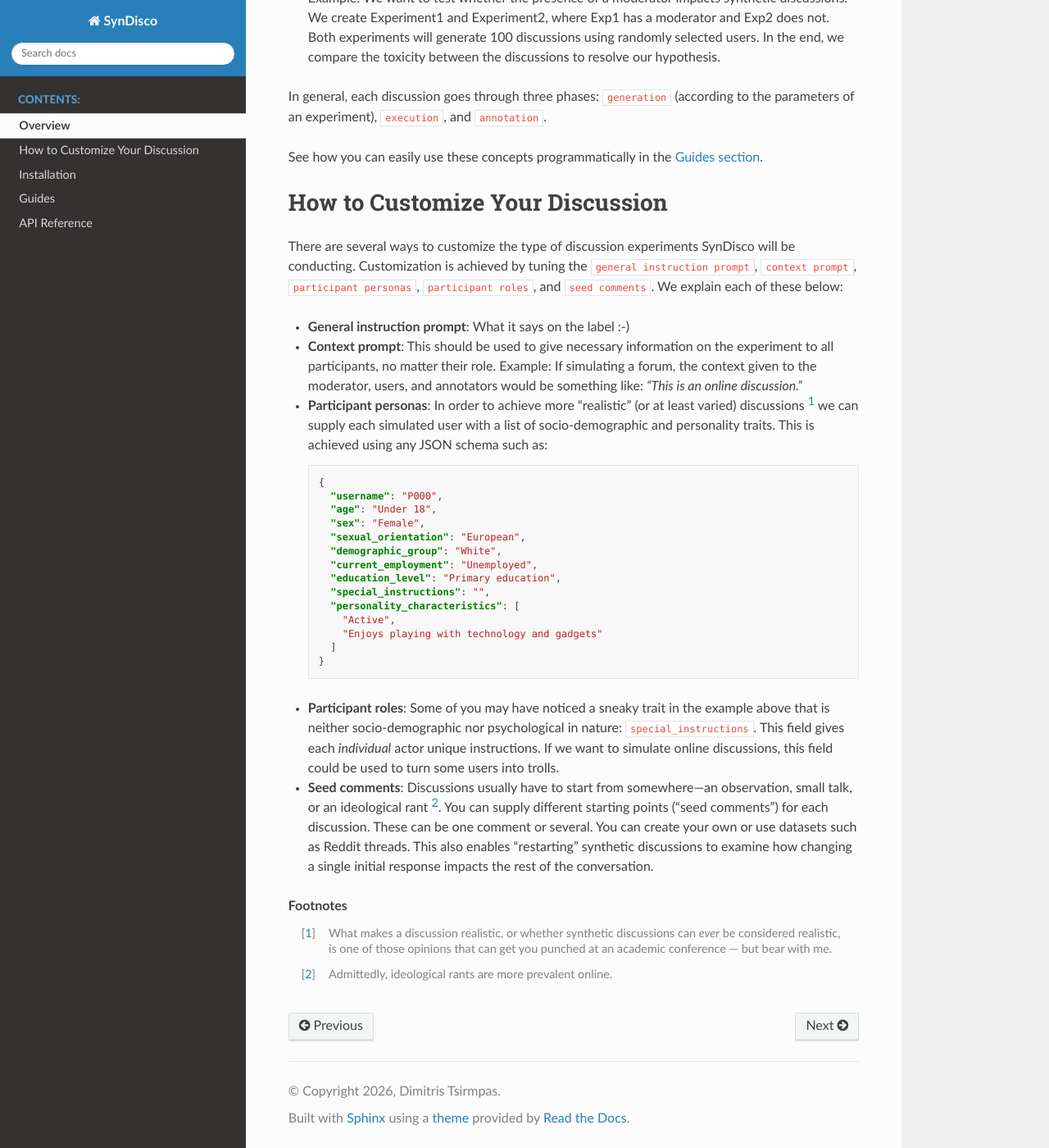
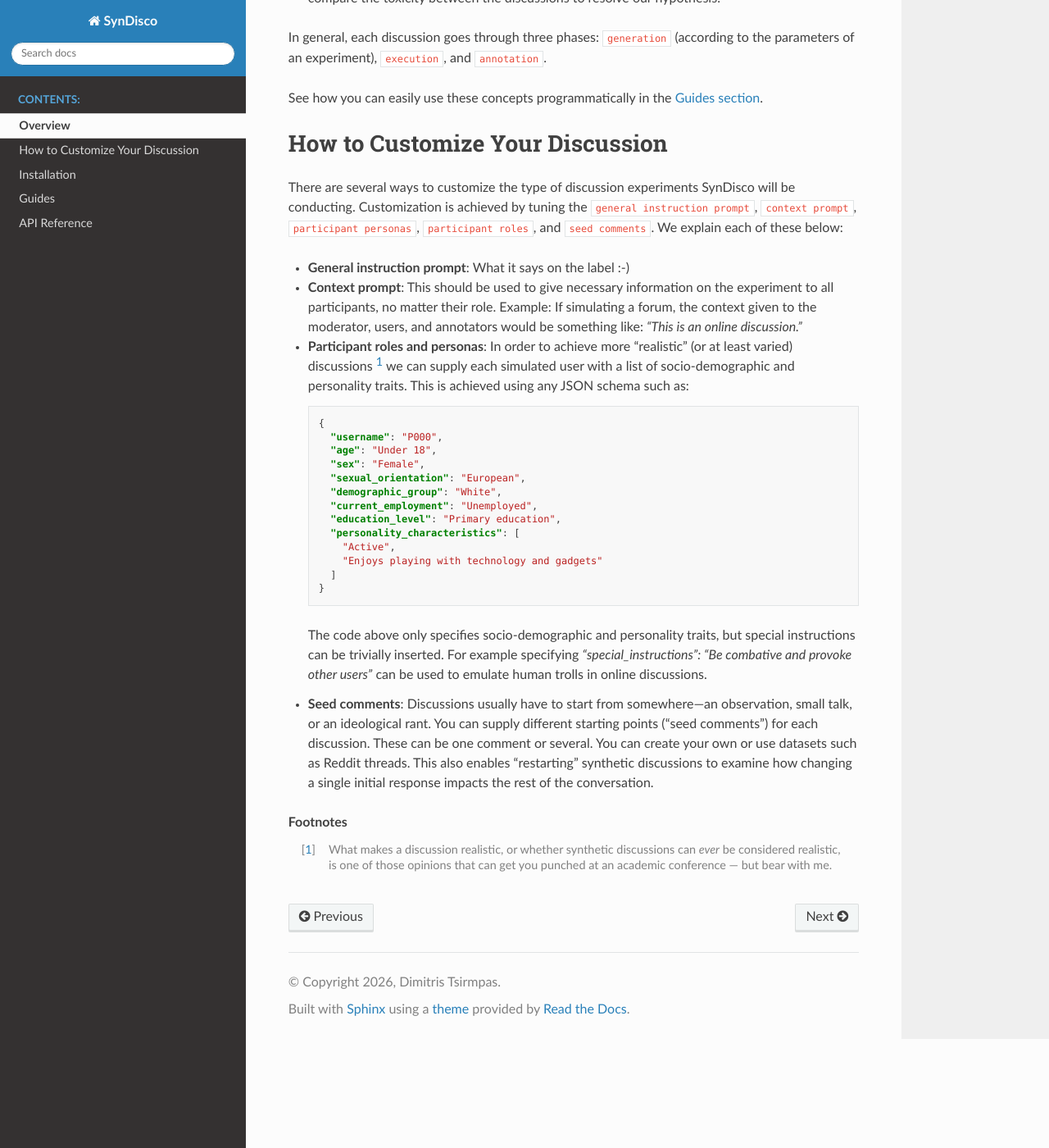
Before and after one commit to dimits-ts/syndisco, a Sphinx documentation site: the page built from docs/source/overview.rst, in a window 1280 px wide and 1400 px high, scrolled down 610 px. Shown: the whole window at 82% size. Built offline with Sphinx 7.4.7 and the Read the Docs theme 3.1.0, drawn with Linux system fonts in a browser that asks for light colours; some of the changed text lies outside the part shown.

```diff
--- a/docs/source/overview.rst
+++ b/docs/source/overview.rst
@@ -1,10 +1,7 @@
 Overview
 ========
 
-An example use-case of SynDisco on online discussions. The framework can be adapted to many use cases.
-
-
-SynDisco is a Python library which creates, manages, and stores the logs of synthetic ``discussions`` (discussions performed entirely by LLMs).
+SynDisco is a Python library that creates, manages, and stores the logs of synthetic ``discussions`` (discussions performed entirely by LLMs).
 
 Each synthetic discussion is performed by ``actors``; actors can be ``user-agents`` (who simulate human users), or ``annotator-agents`` (who judge the discussions after they have concluded).
 
@@ -41,7 +38,7 @@ There are several ways to customize the type of discussion experiments SynDisco
   and annotators would be something like:
   *"This is an online discussion."*
 
-- **Participant personas**:
+- **Participant roles and personas**:
   In order to achieve more "realistic" (or at least varied) discussions [#f1]_
   we can supply each simulated user with a list of socio-demographic and
   personality traits. This is achieved using any JSON schema such as:
@@ -56,20 +53,16 @@ There are several ways to customize the type of discussion experiments SynDisco
         "demographic_group": "White",
         "current_employment": "Unemployed",
         "education_level": "Primary education",
-        "special_instructions": "",
         "personality_characteristics": [
           "Active",
           "Enjoys playing with technology and gadgets"
         ]
       }
 
-- **Participant roles**:
-  Some of you may have noticed a sneaky trait in the example above that is
-  neither socio-demographic nor psychological in nature: ``special_instructions``.
-  This field gives each *individual* actor unique instructions. If we want to simulate online discussions, this field could be used to turn some users into trolls.
+  The code above only specifies socio-demographic and personality traits, but special instructions can be trivially inserted. For example specifying `"special_instructions": "Be combative and provoke other users"` can be used to emulate human trolls in online discussions.
 
 - **Seed comments**:
-  Discussions usually have to start from somewhere—an observation, small talk, or an ideological rant [#f2]_.
+  Discussions usually have to start from somewhere—an observation, small talk, or an ideological rant.
   You can supply different starting points ("seed comments") for each
   discussion. These can be one comment or several. You can create your own or use datasets such as Reddit threads.
   This also enables “restarting” synthetic discussions to examine how changing a single initial response impacts the rest of the conversation.
@@ -79,5 +72,3 @@ There are several ways to customize the type of discussion experiments SynDisco
 .. [#f1] What makes a discussion realistic, or whether synthetic discussions
          can *ever* be considered realistic, is one of those opinions that can
          get you punched at an academic conference — but bear with me.
-
-.. [#f2] Admittedly, ideological rants are more prevalent online.
```
Also changed, not shown: README.md (+12 -38 lines).
